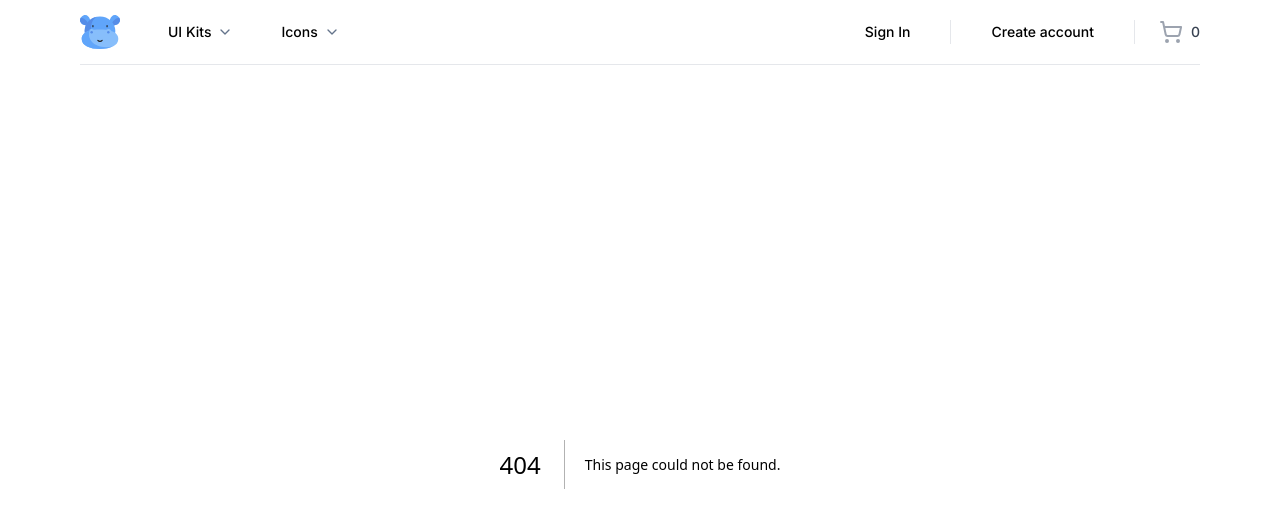
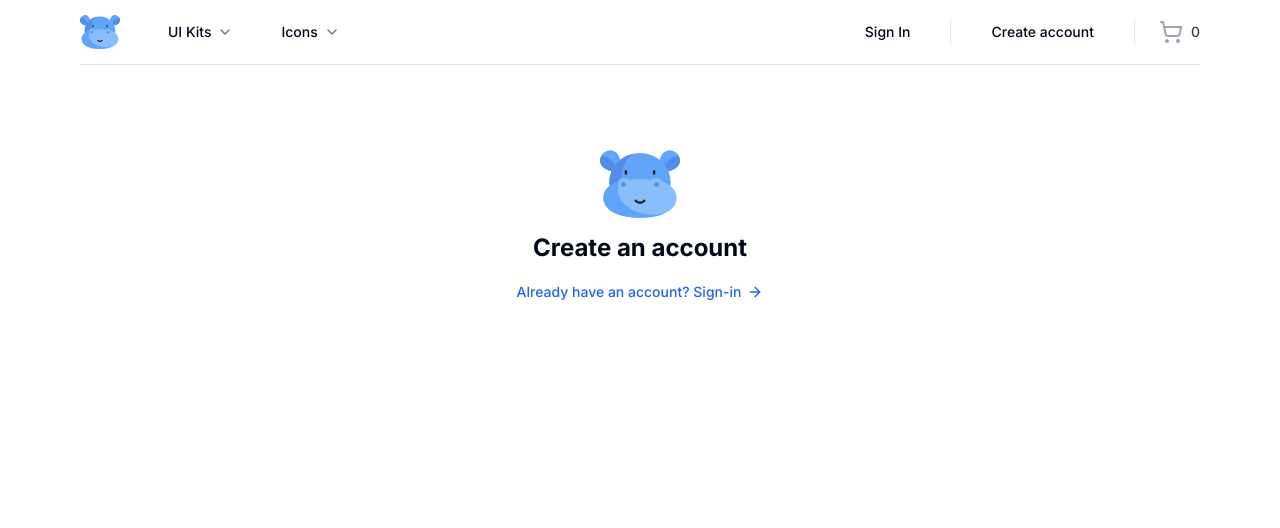
Before and after one commit to vskidamian/digitialhippo, a Next.js app: page /sign-up in a window 1280 px wide. Before the commit this address had no page. Shown: the top 528 px of the page. Built offline with nearby package versions, Linux system fonts and the light colour scheme.

Commit message:
final server config + sign up component

```diff
--- /dev/null
+++ b/src/app/(auth)/sign-up/page.tsx
@@ -0,0 +1,35 @@
+"use-client";
+
+import { Icons } from "@/components/Icons";
+import { buttonVariants } from "@/components/ui/button";
+import { ArrowRight } from "lucide-react";
+import Link from "next/link";
+
+const Page = () => {
+  return (
+    <>
+      <div className="container relative flex pt-20 flex-col items-center justify-center lg:px-0">
+        <div className="mx-auto flex w-full flex-col justify-center space-y-6 sm:w-[350px]">
+          <div className="flex flex-col items-center space-y-2 text-center">
+            <Icons.logo className="h-20 w-20" />
+            <h1 className="text-2xl font-bold">Create an account</h1>
+
+            <Link className={buttonVariants({ variant: "link", className: "gap-1.5" })} href="/sign-in">
+              Already have an account? Sign-in <ArrowRight className="h-4 w-4" />
+            </Link>
+          </div>
+
+          <div className="grid gap-6">
+            <form onSubmit={() => console.log("ok")}>
+              <div className="grid gap-2">
+                <div className="grid gap-1 py-2"></div>
+              </div>
+            </form>
+          </div>
+        </div>
+      </div>
+    </>
+  );
+};
+
+export default Page;
--- /dev/null
+++ b/src/components/ui/input.tsx
@@ -0,0 +1,25 @@
+import * as React from "react"
+
+import { cn } from "@/lib/utils"
+
+export interface InputProps
+  extends React.InputHTMLAttributes<HTMLInputElement> {}
+
+const Input = React.forwardRef<HTMLInputElement, InputProps>(
+  ({ className, type, ...props }, ref) => {
+    return (
+      <input
+        type={type}
+        className={cn(
+          "flex h-10 w-full rounded-md border border-input bg-background px-3 py-2 text-sm ring-offset-background file:border-0 file:bg-transparent file:text-sm file:font-medium placeholder:text-muted-foreground focus-visible:outline-none focus-visible:ring-2 focus-visible:ring-ring focus-visible:ring-offset-2 disabled:cursor-not-allowed disabled:opacity-50",
+          className
+        )}
+        ref={ref}
+        {...props}
+      />
+    )
+  }
+)
+Input.displayName = "Input"
+
+export { Input }
--- /dev/null
+++ b/src/components/ui/label.tsx
@@ -0,0 +1,26 @@
+"use client"
+
+import * as React from "react"
+import * as LabelPrimitive from "@radix-ui/react-label"
+import { cva, type VariantProps } from "class-variance-authority"
+
+import { cn } from "@/lib/utils"
+
+const labelVariants = cva(
+  "text-sm font-medium leading-none peer-disabled:cursor-not-allowed peer-disabled:opacity-70"
+)
+
+const Label = React.forwardRef<
+  React.ElementRef<typeof LabelPrimitive.Root>,
+  React.ComponentPropsWithoutRef<typeof LabelPrimitive.Root> &
+    VariantProps<typeof labelVariants>
+>(({ className, ...props }, ref) => (
+  <LabelPrimitive.Root
+    ref={ref}
+    className={cn(labelVariants(), className)}
+    {...props}
+  />
+))
+Label.displayName = LabelPrimitive.Root.displayName
+
+export { Label }
--- a/src/server.ts
+++ b/src/server.ts
@@ -18,9 +18,8 @@ const start = async () => {
     app.use((req, res) => nextHandler(req, res));
 
     nextApp.prepare().then(() => {
-        payload.logger.info('Next.js started');
 
-        app.listen(PORT, async () => payload.logger.info(`Next.js App url: ${process.env.NEXT_PUBLIC_SERVER_URL}`))
+        app.listen(PORT, async () => {})
     })
 }
 
```
Also changed, not shown: package.json (+6 -3 lines), tsconfig.server.json (added, +10 -0 lines), 1 other file (tests, documents, lock files or other folders).
